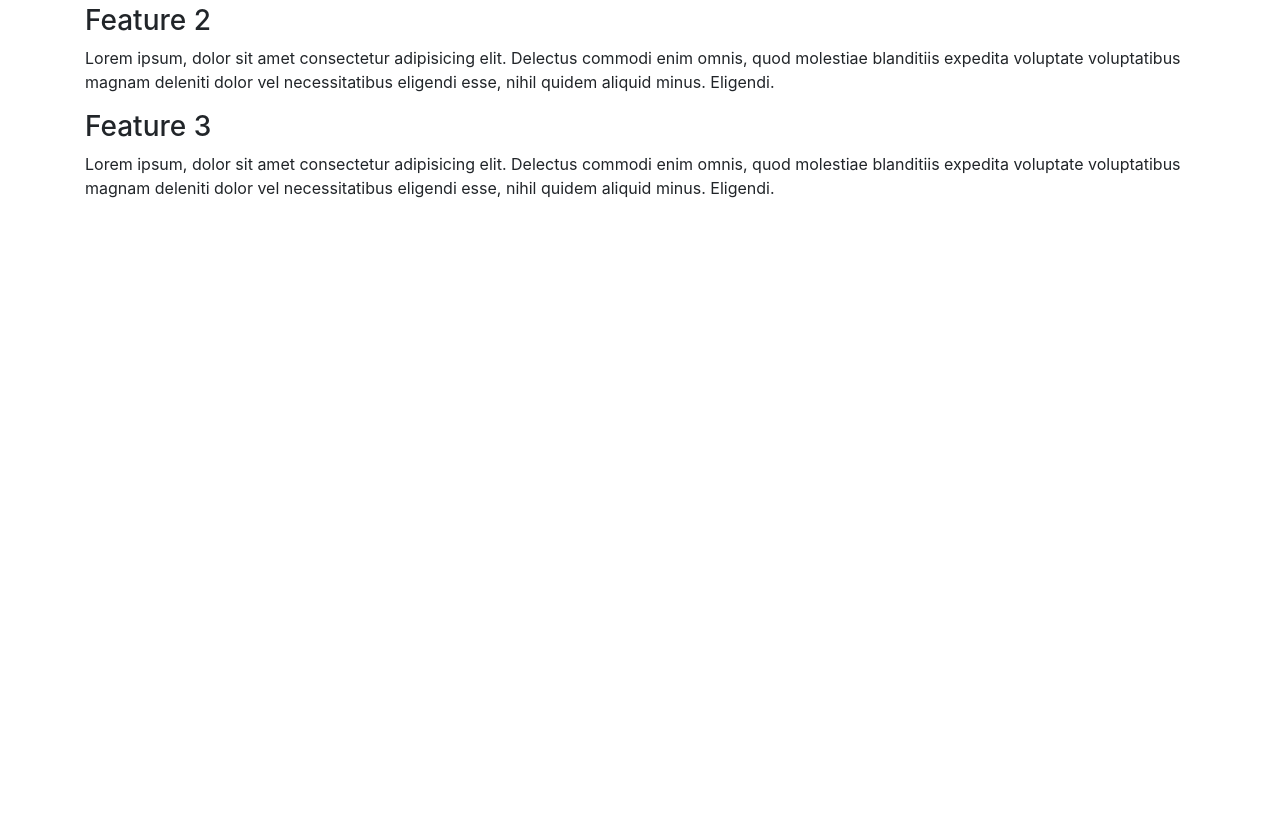
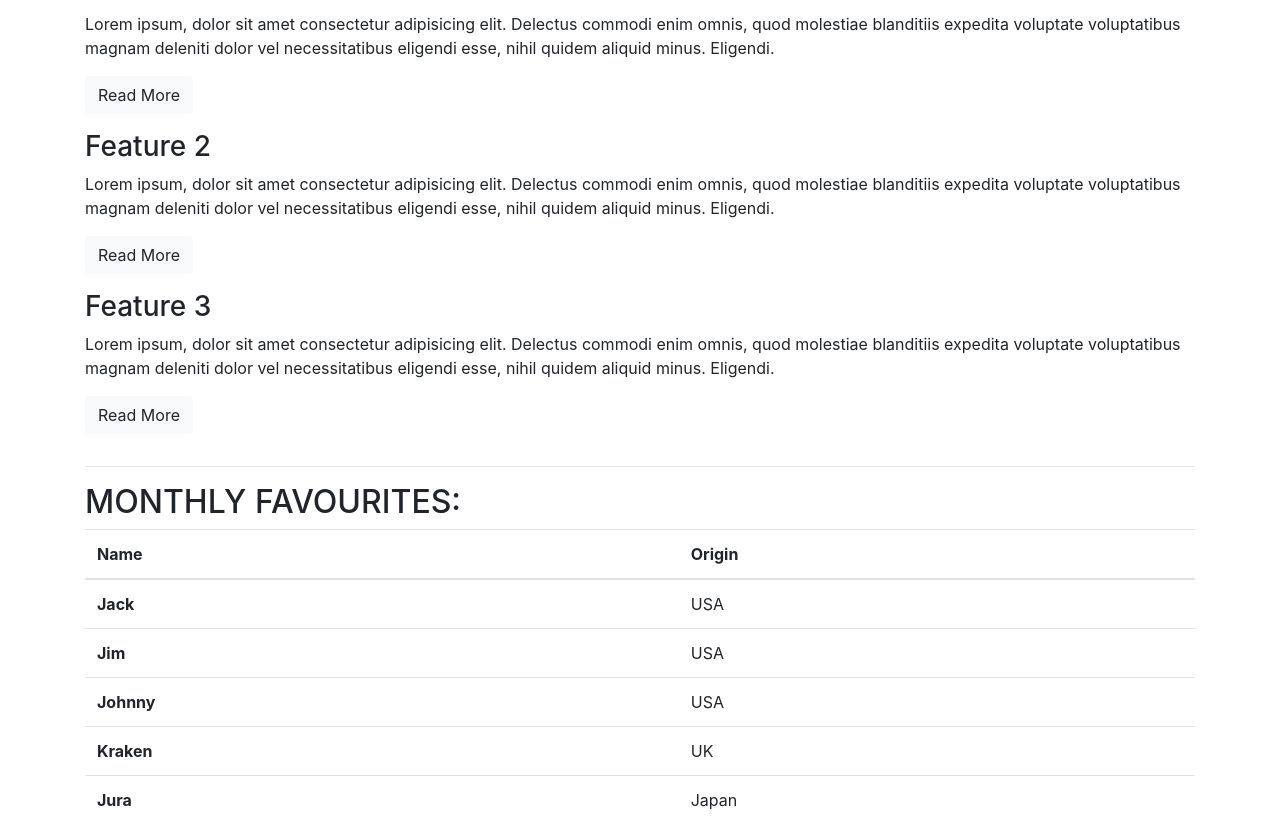
Before and after one commit to gazmoore100/Bootstrap, a plain HTML site: page index.html in a window 1280 px wide. Shown: the part 484-1324 px from the top of the page. Before the commit the page ends 800 px from the top, so only its background shows below. Drawn offline with nearby package versions, Linux system fonts and the light colour scheme.

Commit message:
Adding new features

```diff
--- a/index.html
+++ b/index.html
@@ -11,42 +11,81 @@
 <article class="container">
     <!--Callout-->
     <section class="callout">
-        <h1>The finest whiskeys delivered to your door</h1>
-            <p>Sign up today to start receiving the world's best whiskeys every month. The first one is free!</p>
+        <h1 class="text-uppercase">The finest whiskeys delivered to your door</h1>
+            <button class="btn btn-success  btn-lg">Sign Up</button>
+                <p class="text-muted"><small> You must be over 18 to sign up for this service. Please drink responsibly.</small></p>
     </section>
     <!--/.Callout-->
         <hr>
     <!--Quotes-->
     <section class="quotes">
         <h2 class="text-uppercase">Quotes:</h2>
-            <div class="quote">
-                <p>I've been introduced to more than 10 great international whiskeys I never knew about</p>
+            <blockquote class="blockquote">
+                <p>"I've been introduced to more than 10 great international whiskeys I never knew about"</p>
                     <p>- Jane Doe</p>
-            </div>
-                <div>
-                    <p>I haven't been sober for months!</p>
-                        <p>John Doe</p>
-                </div>
+            </blockquote>
+                <blockquote class="blockquote">
+                    <p>"I haven't been sober for months!"</p>
+                        <p>- John Doe</p>
+                </blockquote>
     </section>
     <!--/.Quotes-->
         <hr>
     <!--Features-->
     <section class="features">
-        <h2>Features:</h2>
+        <h2 class="text-uppercase">Features:</h2>
             <div class="feature">
                 <h3>Feature 1</h3>
                     <p>Lorem ipsum, dolor sit amet consectetur adipisicing elit. Delectus commodi enim omnis, quod molestiae blanditiis expedita voluptate voluptatibus magnam deleniti dolor vel necessitatibus eligendi esse, nihil quidem aliquid minus. Eligendi.</p>
+                        <p a class="btn btn-small btn-light">Read More</p>
             </div>
                 <div class="feature">
                 <h3>Feature 2</h3>
                     <p>Lorem ipsum, dolor sit amet consectetur adipisicing elit. Delectus commodi enim omnis, quod molestiae blanditiis expedita voluptate voluptatibus magnam deleniti dolor vel necessitatibus eligendi esse, nihil quidem aliquid minus. Eligendi.</p>
+                        <p a class="btn btn-small btn-light">Read More</p>
             </div>
                 <div class="feature">
                 <h3>Feature 3</h3>
                     <p>Lorem ipsum, dolor sit amet consectetur adipisicing elit. Delectus commodi enim omnis, quod molestiae blanditiis expedita voluptate voluptatibus magnam deleniti dolor vel necessitatibus eligendi esse, nihil quidem aliquid minus. Eligendi.</p>
+                        <p a class="btn btn-small btn-light">Read More</p>
             </div>
     </section>
-        <!--/.Features-->
+    <!--/.Features-->
+        <hr>
+    <!--Monthly favourites-->
+    <section class="favourites">
+        <h2 class="text-uppercase">Monthly Favourites:</h2>
+            <table class="table">
+            <thead>
+    <tr>
+      <th scope="col">Name</th>
+      <th scope="col">Origin</th>
+    </tr>
+  </thead>
+  <tbody>
+    <tr>
+      <th scope="row">Jack</th>
+      <td>USA</td>
+    </tr>
+    <tr>
+      <th scope="row">Jim</th>
+      <td>USA</td>
+    </tr>
+    <tr>
+      <th scope="row">Johnny</th>
+      <td>USA</td>
+    </tr>
+    <tr>
+      <th scope="row">Kraken</th>
+      <td>UK</td>
+    </tr>
+    <tr>
+      <th scope="row">Jura</th>
+      <td>Japan</td>
+    </tr>
+  </tbody>
+            </table>
+    </section>
 </article>
 </body>
 </html>
```
